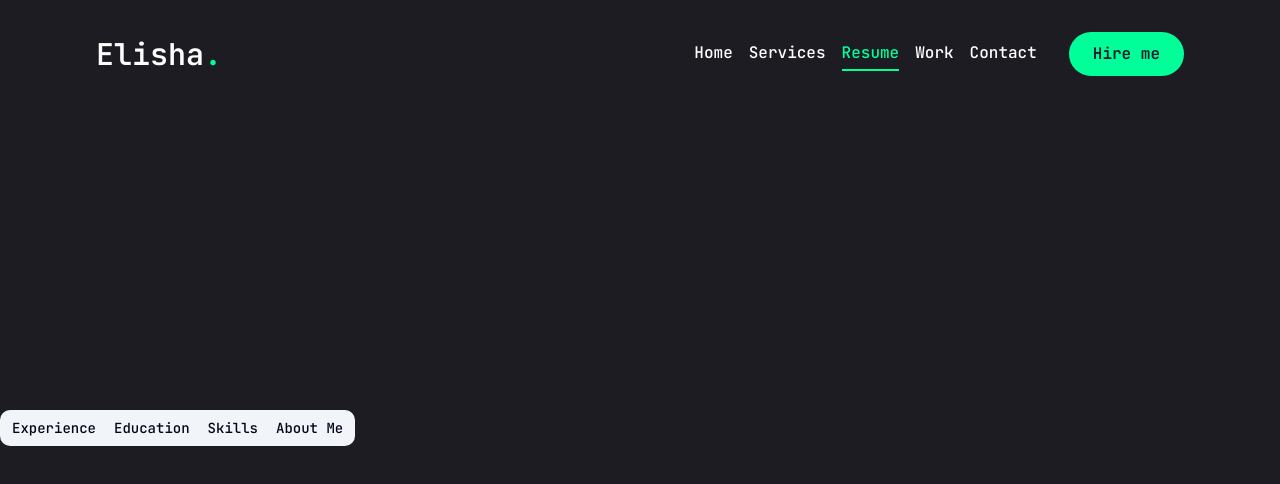
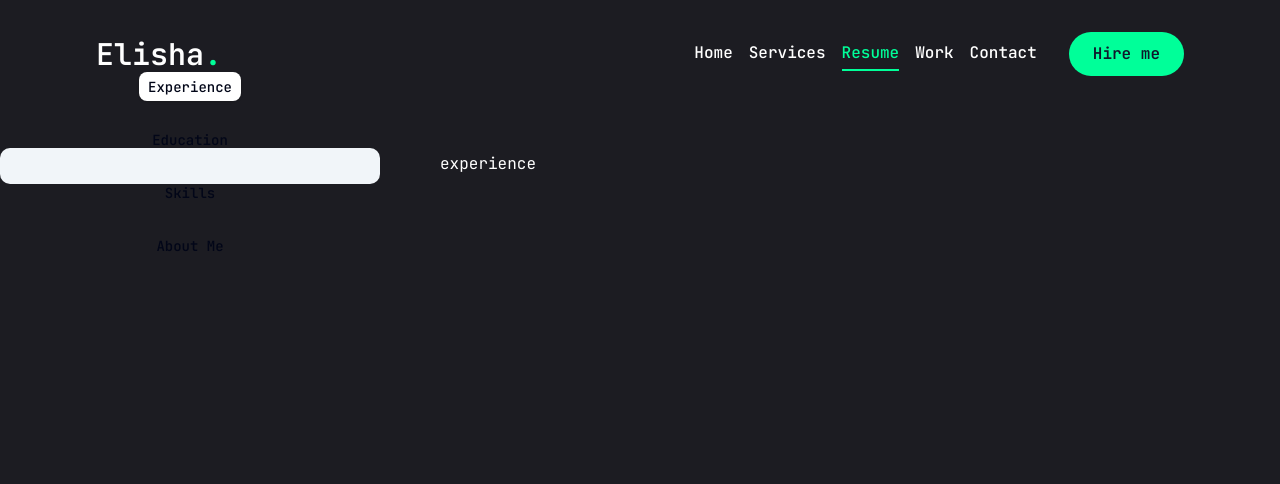
Before and after one commit to elishabhatti/elisha-portfolio, a Next.js app: page /resume in a window 1280 px wide. Shown: the top 484 px of the page. Built offline with nearby package versions, Linux system fonts and the light colour scheme.

Commit message:
show the experience value

```diff
--- a/app/resume/page.jsx
+++ b/app/resume/page.jsx
@@ -155,13 +155,23 @@ const Resume = () => {
       className="min-h-[80vh] flex items-center justify-center py-12 xl:py-0"
     >
       <div className="container mx-auto">
-        <Tabs>
-          <TabsList>
-            <TabsTrigger>Experience</TabsTrigger>
-            <TabsTrigger>Education</TabsTrigger>
-            <TabsTrigger>Skills</TabsTrigger>
-            <TabsTrigger>About Me</TabsTrigger>
+        <Tabs
+          defaultValue="experience"
+          className="flex flex-col xl:flex-row gap-[60px]"
+        >
+          <TabsList className="flex flex-col w-full max-w-[380px] mx-auto xl:mx-0 gap-6 ">
+            <TabsTrigger value="experience">Experience</TabsTrigger>
+            <TabsTrigger value="education">Education</TabsTrigger>
+            <TabsTrigger value="skills">Skills</TabsTrigger>
+            <TabsTrigger value="about">About Me</TabsTrigger>
           </TabsList>
+
+          {/* content */}
+          <div className="min-h-[70vh] w-full">
+            <TabsContent value="experience" className="w-full">
+              experience
+            </TabsContent>
+          </div>
         </Tabs>
       </div>
     </motion.div>
```
